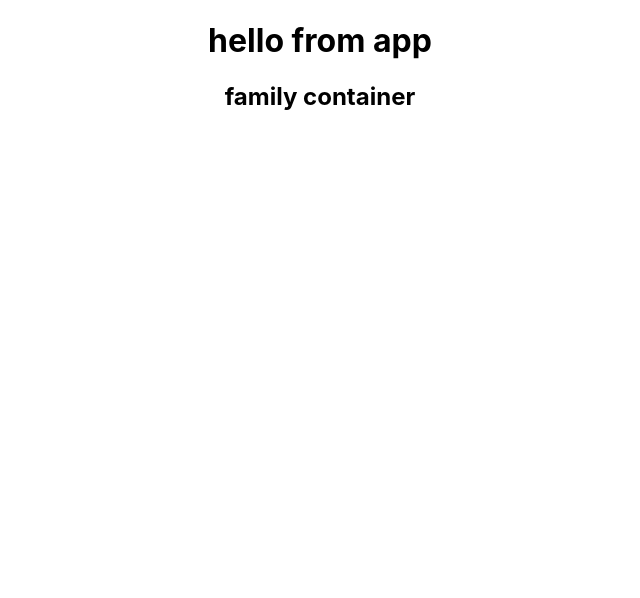
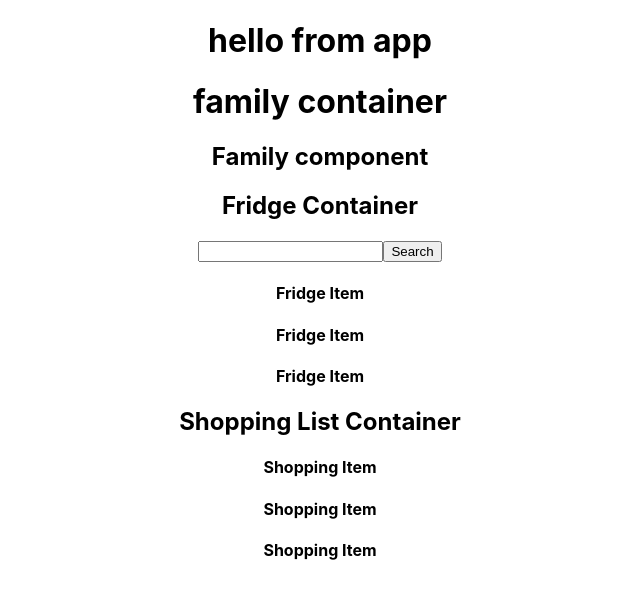
Before and after one commit to eitan-spitz/fridgedoor-frontend, a React (Create React App) app: page / in a window 1280 px wide. Shown: the top 598 px of the page, without its empty margins (320-960 px from the left). Built offline with nearby package versions, Linux system fonts and the light colour scheme; no server answers.

Commit message:
basic components

```diff
--- a/src/App.js
+++ b/src/App.js
@@ -6,6 +6,29 @@ import FamilyContainer from './Containers/FamilyContainer';
 // import { connect } from 'react-redux'
 
 class App extends React.Component {
+
+  state = {
+    query: "cheese"
+  }
+
+  fdcData = {
+    url: "https://api.nal.usda.gov/fdc/v1/foods/search?",
+    apiKey: "CS1Rfy9P2MqeJeHkcNnhBjhyMBJ9d6G5cUSdkOAu",
+    query: this.state.query,
+    pageSize: 5
+  }
+
+  componentDidMount(){
+    fetch(`${this.fdcData.url}api_key=${this.fdcData.apiKey}&query=${this.fdcData.query}&pageSize=${this.fdcData.pageSize}`, {
+      method: "GET",
+      headers: {
+        "Accept": "application/json",
+        "Content-type": "application/json"
+      }
+    })
+    .then(r => r.json())
+    .then(returnedData => console.log(returnedData))
+  }
 
   render(){
     return (
--- /dev/null
+++ b/src/Components/FamilyComponent.js
@@ -0,0 +1,18 @@
+import React from 'react'
+import FridgeContainer from '../Containers/FridgeContainer'
+import ShoppinglistContainer from '../Containers/ShoppinglistContainer'
+
+class FamilyComponent extends React.Component {
+
+    render(){
+        return(
+            <>
+                <h2>Family component</h2>
+                <FridgeContainer />
+                <ShoppinglistContainer />
+            </>
+        )
+    }
+}
+
+export default FamilyComponent
--- /dev/null
+++ b/src/Components/FdcSearch.js
@@ -0,0 +1,15 @@
+import React from 'react'
+
+class FdcSearch extends React.Component {
+
+    render(){
+        return(
+            <form>
+                <input type="text" />
+                <button>Search</button>
+            </form>
+        )
+    }
+}
+
+export default FdcSearch
--- /dev/null
+++ b/src/Components/FridgeItem.js
@@ -0,0 +1,14 @@
+import React from 'react'
+
+class FridgeItem extends React.Component {
+
+    render(){
+        return(
+            <>
+                <h4>Fridge Item</h4>
+            </>
+        )
+    }
+}
+
+export default FridgeItem
--- /dev/null
+++ b/src/Components/ShoppingItem.js
@@ -0,0 +1,14 @@
+import React from 'react'
+
+class ShoppingItem extends React.Component {
+
+    render(){
+        return(
+            <>
+                <h4>Shopping Item</h4>
+            </>
+        )
+    }
+}
+
+export default ShoppingItem
--- a/src/Containers/FamilyContainer.js
+++ b/src/Containers/FamilyContainer.js
@@ -1,11 +1,13 @@
 import React from 'react'
+import FamilyComponent from '../Components/FamilyComponent'
 
 class FamilyContainer extends React.Component {
 
     render(){
         return(
             <>
-                <h2>family container</h2>
+                <h1>family container</h1>
+                <FamilyComponent />
             </>
         )
     }
--- /dev/null
+++ b/src/Containers/FridgeContainer.js
@@ -0,0 +1,20 @@
+import React from 'react'
+import FdcSearch from '../Components/FdcSearch'
+import FridgeItem from '../Components/FridgeItem'
+
+class FridgeContainer extends React.Component {
+
+    render(){
+        return(
+            <>
+                <h2>Fridge Container</h2>
+                <FdcSearch />
+                <FridgeItem />
+                <FridgeItem />
+                <FridgeItem />
+            </>
+        )
+    }
+}
+
+export default FridgeContainer
--- /dev/null
+++ b/src/Containers/ShoppinglistContainer.js
@@ -0,0 +1,18 @@
+import React from 'react'
+import ShoppingItem from '../Components/ShoppingItem'
+
+class ShoppinglistContainer extends React.Component {
+
+    render(){
+        return(
+            <>
+                <h2>Shopping List Container</h2>
+                <ShoppingItem />
+                <ShoppingItem />
+                <ShoppingItem />
+            </>
+        )
+    }
+}
+
+export default ShoppinglistContainer
```
